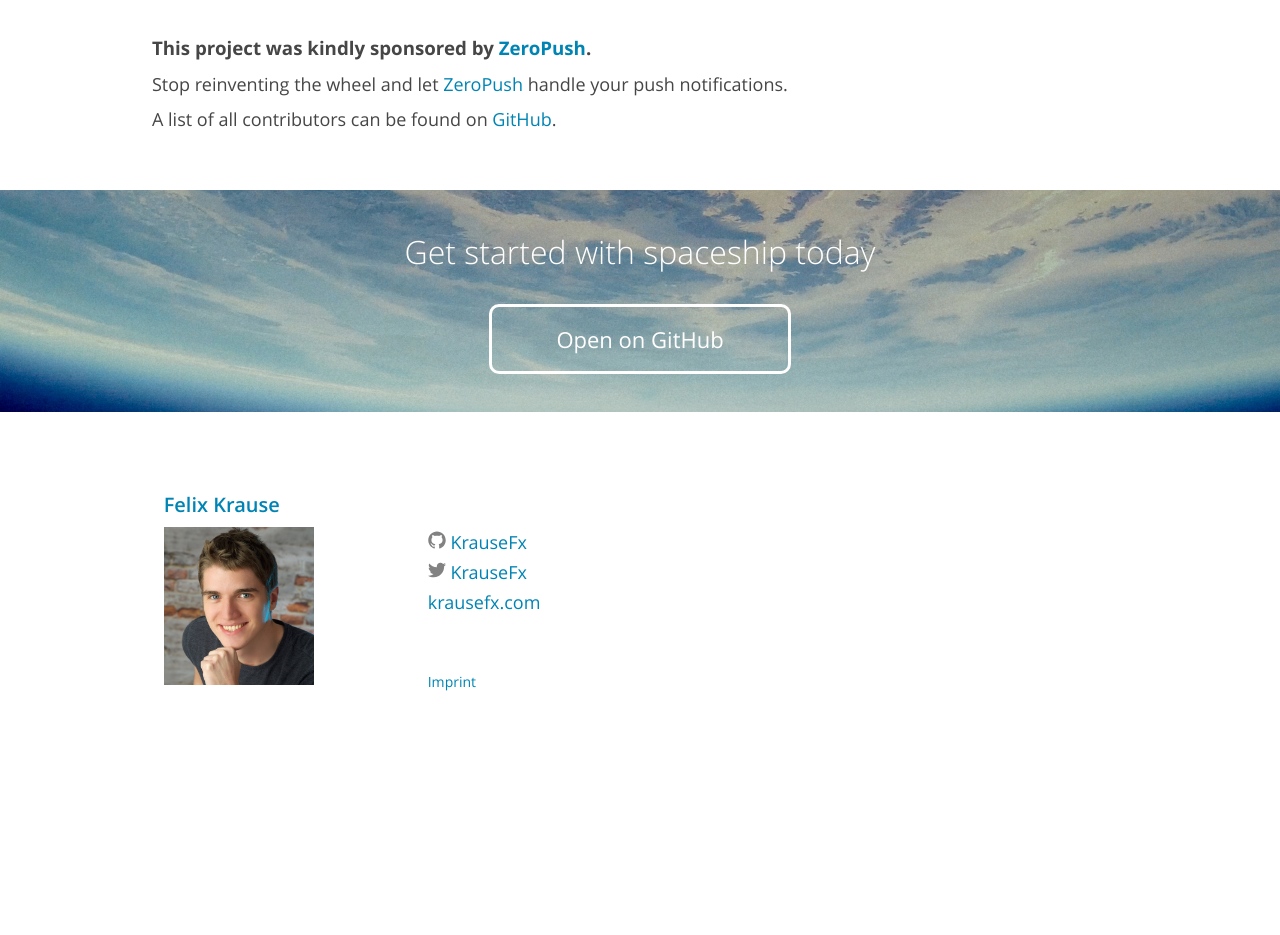
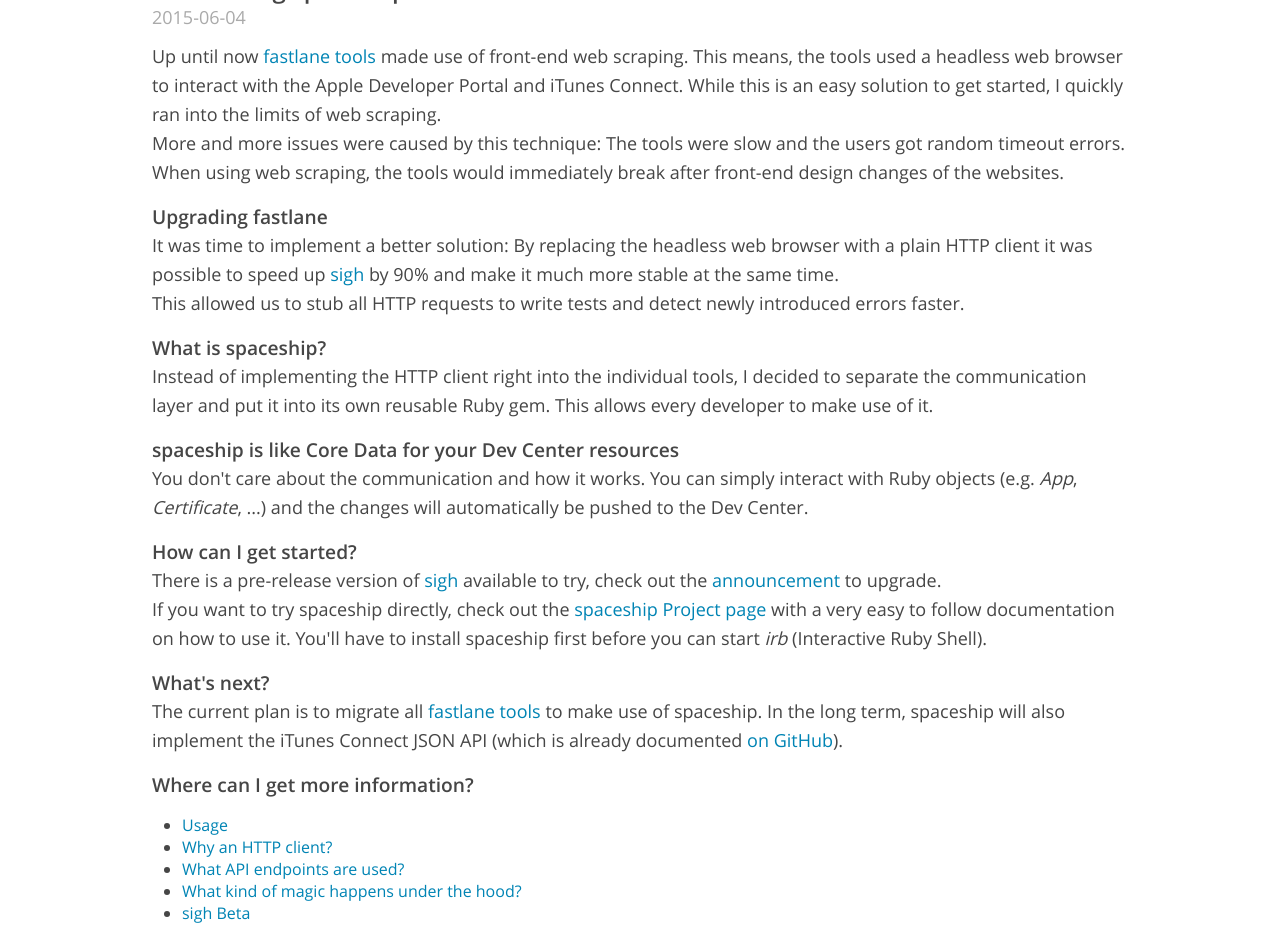
Before and after one commit to fastlane/spaceship.airforce, a website: page index.html in a window 1280 px wide. Shown: the part 2305-3240 px from the top of the page. Before the commit the page ends 3058 px from the top, so only its background shows below. Drawn offline with Linux system fonts and the light colour scheme; files whose address does not match are found by name.

Commit message:
Added blog post
Centered gif

```diff
--- a/index.html
+++ b/index.html
@@ -83,7 +83,7 @@
 
             <div class="feature">
               <div class="feature__icon"><img src="assets/img/featureicons/connect.svg" height="48" width="48" alt=""></div>
-              <div class="feature__text">Resistant against design changes of the Dev Portal</div>
+              <div class="feature__text">Resistant against front-end design changes of the Dev Portal</div>
             </div>
 
 
@@ -161,19 +161,64 @@
           <a href="https://github.com/KrauseFx/sigh">sigh</a>
         </h2>
 
-        <a href="assets/img/SpaceshipRecording.gif"><img src="assets/img/SpaceshipRecording.gif"
-            style="width: 100%; display: none;" id="awesomeGif" /></a>
+        <div style="width: 100%; text-align: center;">
+            <img src="assets/img/SpaceshipRecording.gif"
+              style="display: none;" id="awesomeGif" />
+        </div>
       </div>
       <script type="text/javascript">
         function didScroll() {
           var top  = window.pageYOffset || document.documentElement.scrollTop;
           if (top > 1100) { // yes
-            document.getElementById("awesomeGif").style.display = "block"
+            document.getElementById("awesomeGif").style.display = "inline-block"
           }
         }
       </script>
     </div>
   </div>
+
+  <div class="layout">
+    <div class="wrap" style="margin-bottom: 50px">
+      <div class="layout__content">
+        <h2 style="font-size: 150%">Introducing spaceship</h2>
+        <p style="color: #AAA; margin-bottom: 10px">2015-06-04</p>
+        <p>Up until now <a href="https://fastlane.tools" target="_blank">fastlane tools</a> made use of front-end web scraping. This means, the tools used a headless web browser to interact with the Apple Developer Portal and iTunes Connect. While this is an easy solution to get started, I quickly ran into the limits of web scraping.<br />
+        More and more issues were caused by this technique: The tools were slow and the users got random timeout errors. When using web scraping, the tools would immediately break after front-end design changes of the websites.</p>
+        <h2 style="font-size: 120%; margin-top: 15px">Upgrading fastlane</h2>
+        <p>It was time to implement a better solution: By replacing the headless web browser with a plain HTTP client it was possible to speed up <a href="https://github.com/KrauseFx/sigh" target="_blank">sigh</a> by 90% and make it much more stable at the same time. <br />
+        This allowed us to stub all HTTP requests to write tests and detect newly introduced errors faster.</p>
+        <h2 style="font-size: 120%; margin-top: 15px">What is spaceship?</h2>
+        <p>Instead of implementing the HTTP client right into the individual tools, I decided to separate the communication layer and put it into its own reusable Ruby gem. This allows every developer to make use of it. <br />
+        <h2 style="font-size: 120%; margin-top: 15px">spaceship is like Core Data for your Dev Center resources</h2>
+        <p>You don't care about the communication and how it works. You can simply interact with Ruby objects (e.g. <i>App</i>, <i>Certificate</i>, ...) and the changes will automatically be pushed to the Dev Center.
+        </p>
+        <h2 style="font-size: 120%; margin-top: 15px">How can I get started?</h2>
+        <p>There is a pre-release version of <a href="https://github.com/KrauseFx/sigh" target="_blank">sigh</a> available to try, check out the <a href="https://github.com/KrauseFx/sigh/releases/tag/1.0.0.beta5" target="_blank">announcement</a> to upgrade.<br />
+        If you want to try spaceship directly, check out the <a href="https://github.com/fastlane/spaceship">spaceship Project page</a> with a very easy to follow documentation on how to use it. You'll have to install spaceship first before you can start <i>irb</i> (Interactive Ruby Shell).</p>
+        <h2 style="font-size: 120%; margin-top: 15px">What's next?</h2>
+        <p>The current plan is to migrate all <a href="https://fastlane.tools" target="_blank">fastlane tools</a> to make use of spaceship. In the long term, spaceship will also implement the iTunes Connect JSON API (which is already documented <a href="https://github.com/fastlane/itc-api-docs">on GitHub</a>).
+        </p>
+        <style type="text/css">
+          #moreInfo {
+            margin-top: 15px;
+          }
+          #moreInfo > li {
+            margin-left: 30px;
+          }
+        </style>
+        <h2 style="font-size: 120%; margin-top: 15px">Where can I get more information?</h2>
+        <ul id="moreInfo">
+          <li><a href="https://github.com/krausefx/spaceship#usage" target="_blank">Usage</a></li>
+          <li><a href="https://github.com/krausefx/spaceship#http-client" target="_blank">Why an HTTP client?</a></li>
+          <li><a href="https://github.com/krausefx/spaceship#api-endpoints" target="_blank">What API endpoints are used?</a></li>
+          <li><a href="https://github.com/krausefx/spaceship#magic-involved" target="_blank">What kind of magic happens under the hood?</a></li>
+          <li><a href="https://github.com/KrauseFx/sigh/releases/tag/1.0.0.beta5" target="_blank">sigh Beta</a></li>
+        </ul>
+      </div>
+    </div>
+  </div>
+
+
 
   <div class="layout">
     <div class="wrap" style="margin-bottom: 50px">
```
